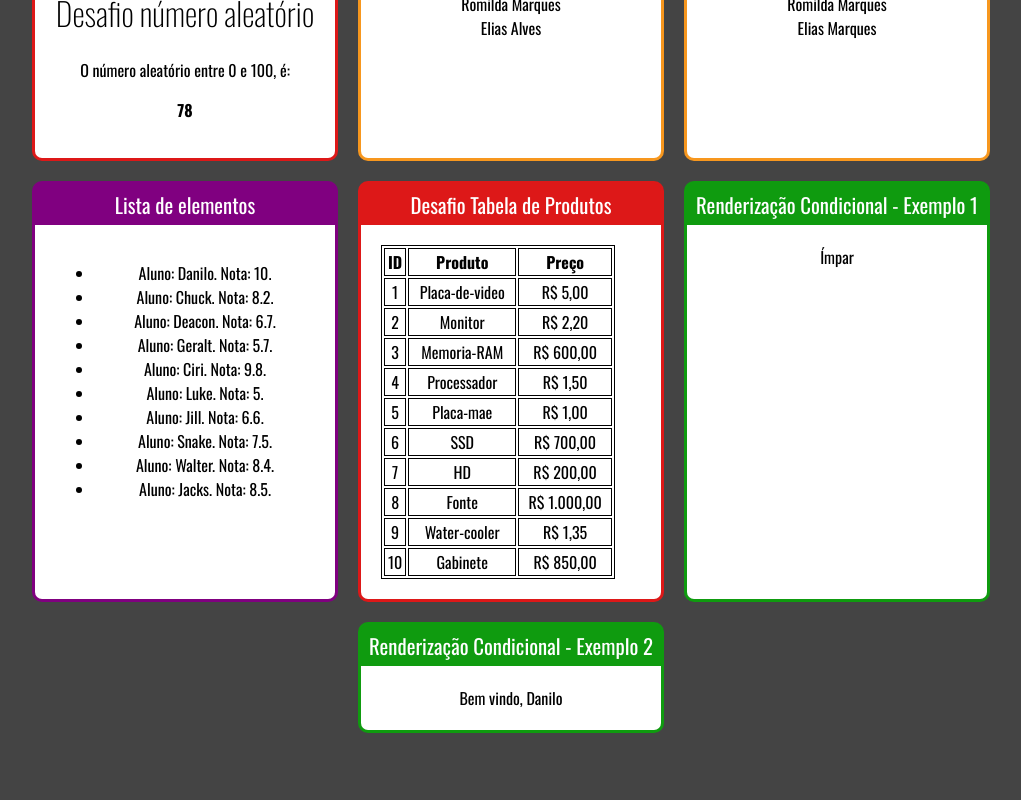
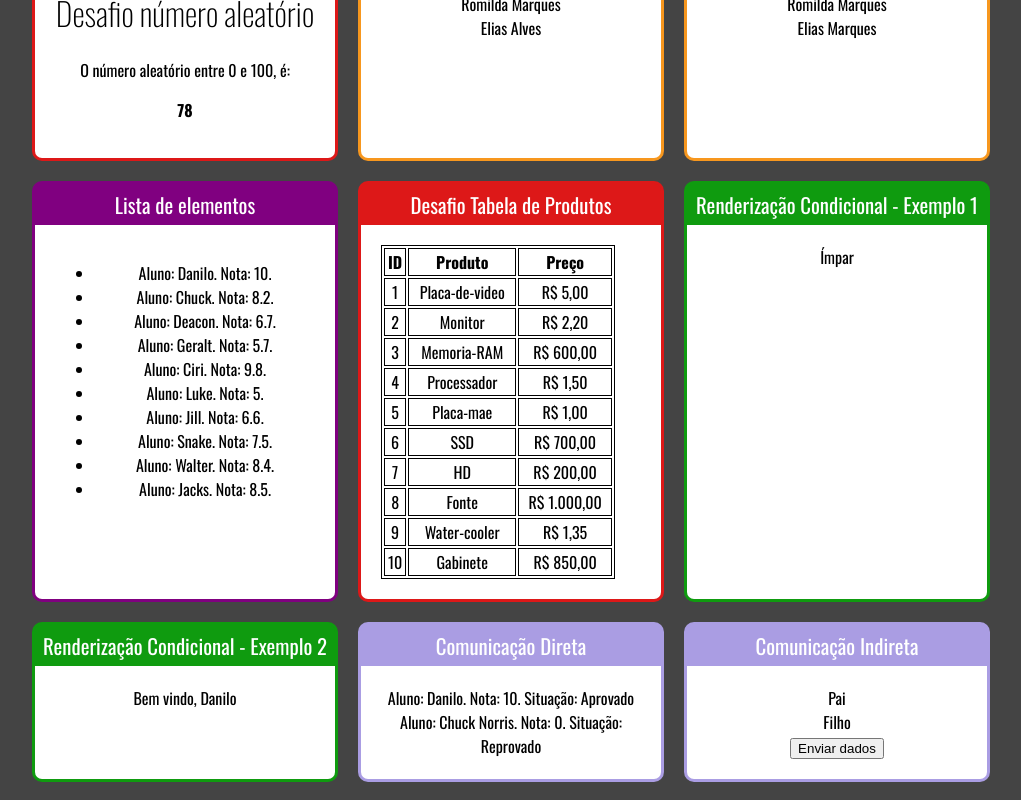
Before and after one commit to DaniloMelo/fundamentos-react, a React (Create React App) app: page / in a window 1280 px wide. Shown: the part 612-1412 px from the top of the page, without its empty margins (129-1150 px from the left). Before the commit the page ends 1363 px from the top, so only its background shows below. Built offline with nearby package versions, Linux system fonts and the light colour scheme.

Commit message:
Comunicacao direta e indireta

```diff
--- a/src/App.jsx
+++ b/src/App.jsx
@@ -12,6 +12,8 @@ import ListaAlunos from './components/repeticao/ListaAlunos'
 import DesafioTabelaDeProdutos from './components/repeticao/DesafioTabelaProdutos'
 import ParOuImpar from './components/renderizacaoCondicional/ParOuImpar'
 import UserInfo from './components/renderizacaoCondicional/UserInfo'
+import ComunicacaoDireta from './components/comunicaoDiretaEIndireta/DiretaPai'
+import ComunicacaoIndireta from './components/comunicaoDiretaEIndireta/IndiretaPai'
 
 export default () => (
     (
@@ -62,6 +64,15 @@ export default () => (
                 <Card titulo="Renderização Condicional - Exemplo 2" cor="#0f9b0f">
                     <UserInfo user={{name: "Danilo"}} />
                 </Card>
+
+                <Card titulo="Comunicação Direta" cor="#aa9de3">
+                    <ComunicacaoDireta />
+                </Card>
+
+                <Card titulo="Comunicação Indireta" cor="#aa9de3">
+                    <ComunicacaoIndireta />
+                </Card>
+
             </div>
         </div>
     )
--- a/src/components/basics/FamiliaEx2.jsx
+++ b/src/components/basics/FamiliaEx2.jsx
@@ -1,10 +1,9 @@
-import React, { cloneElement } from 'react'
+import React from 'react'
 
 export default props => {
 
     return (
         <div>
-
             {props.children.map((child, i) =>{
                 return React.cloneElement(child, {...props, key: i})
             })}
--- /dev/null
+++ b/src/components/comunicaoDiretaEIndireta/DiretaFilho.jsx
@@ -0,0 +1,10 @@
+import React from 'react'
+
+export default props => {
+
+    return (
+        <div>
+            Aluno: {props.aluno}. Nota: {props.nota}. Situação: {props.nota >= 7 ? 'Aprovado' : 'Reprovado'}
+        </div>
+    )
+}
--- /dev/null
+++ b/src/components/comunicaoDiretaEIndireta/DiretaPai.jsx
@@ -0,0 +1,21 @@
+import React from 'react'
+import DiretaFilho from './DiretaFilho'
+
+export default props => {
+
+    return (
+        <div>
+            <DiretaFilho aluno="Danilo" nota={10}/>
+            <DiretaFilho aluno="Chuck Norris" nota={0}/>
+        </div>
+    )
+}
+
+/*
+A comunicacao direta aconteçe através das props.
+passamos dados diretamente entre Componentes Pai e Filho, quando importamos o Componente Filho no Pai (relação direta).
+
+Desta forma, dentro do componente pai podemos instaciar novos componentes filhos passando os dados pelas props.
+
+O componente pai pode ter uma prop e seu valor ser passado para os filhos. Ver o ex Famila.jsx e familiaMembro.jsx - Componentes com filhos - Exemplo 1
+*/
--- /dev/null
+++ b/src/components/comunicaoDiretaEIndireta/IndiretaFilho.jsx
@@ -0,0 +1,11 @@
+import React from 'react'
+
+export default props => {
+
+    return (
+        <div>
+            <div>Filho</div>
+            <button onClick={ e => props.quandoClicar("Danilo", 10) }>Enviar dados</button>
+        </div>
+    )
+}
--- /dev/null
+++ b/src/components/comunicaoDiretaEIndireta/IndiretaPai.jsx
@@ -0,0 +1,30 @@
+import React from 'react'
+import IndiretaFilho from './IndiretaFilho'
+
+export default props => {
+
+    function receberDados (nome, nota){
+        console.log(nome, nota)
+    }
+
+    return (
+        <div>
+            <div>Pai</div>
+
+            <IndiretaFilho quandoClicar={receberDados}/>
+        </div>
+    )
+}
+
+/*
+
+A comunicao indireta acontece quando o componente filho precisa enviar dados para o pai.
+
+O componente pai passa uma funcao callBack como prop para os filhos.
+Essa callBack é chamada quando ocorrer algum evento no filho e a funcao é retornada para o pai com os dados.
+
+Observação:
+Não conseguimos exibir estes dados na tela, somente no console devido ao react trabalhar com estados em seus componentes.
+Para o componnte exibir algo na tela, ele precisa ser informado que seu estado mudou, para isso usamos o hook useState.
+
+*/
```
